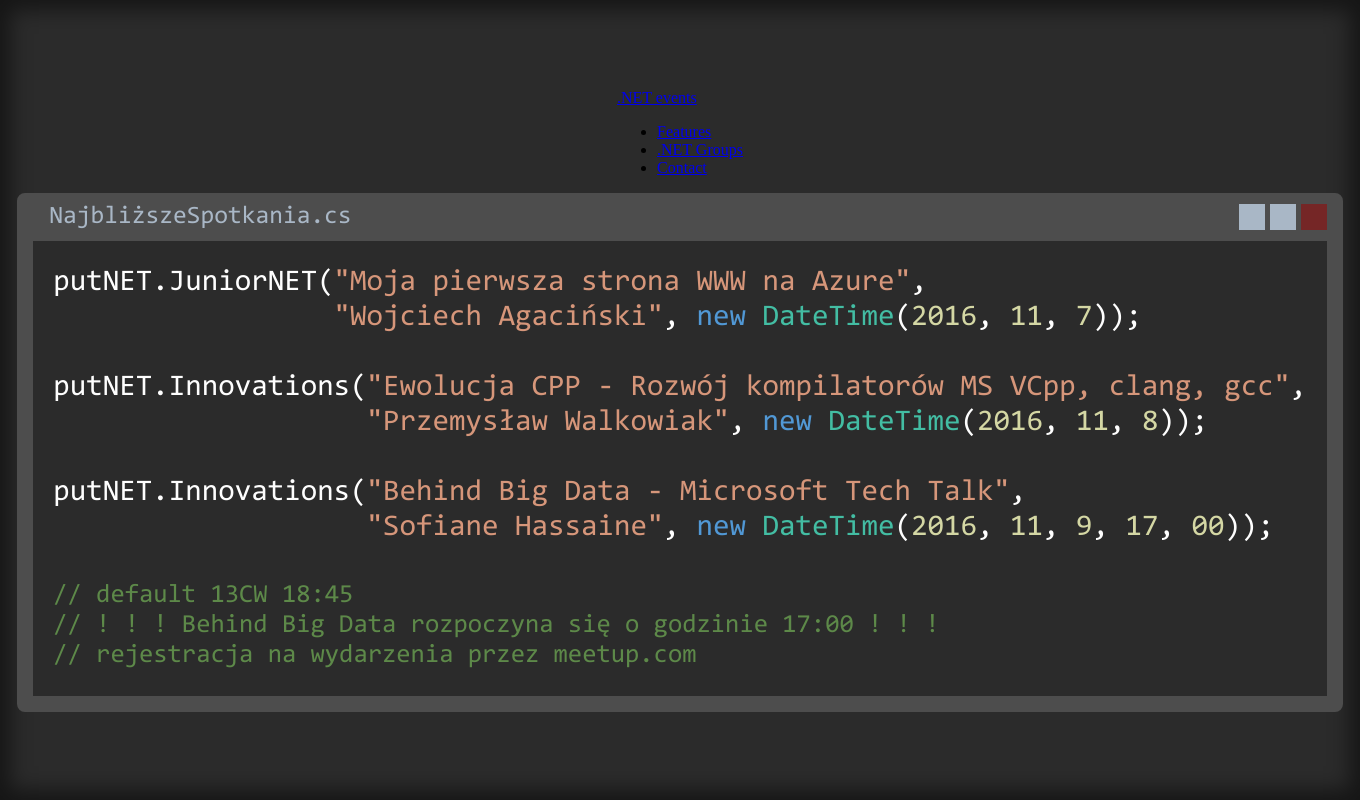
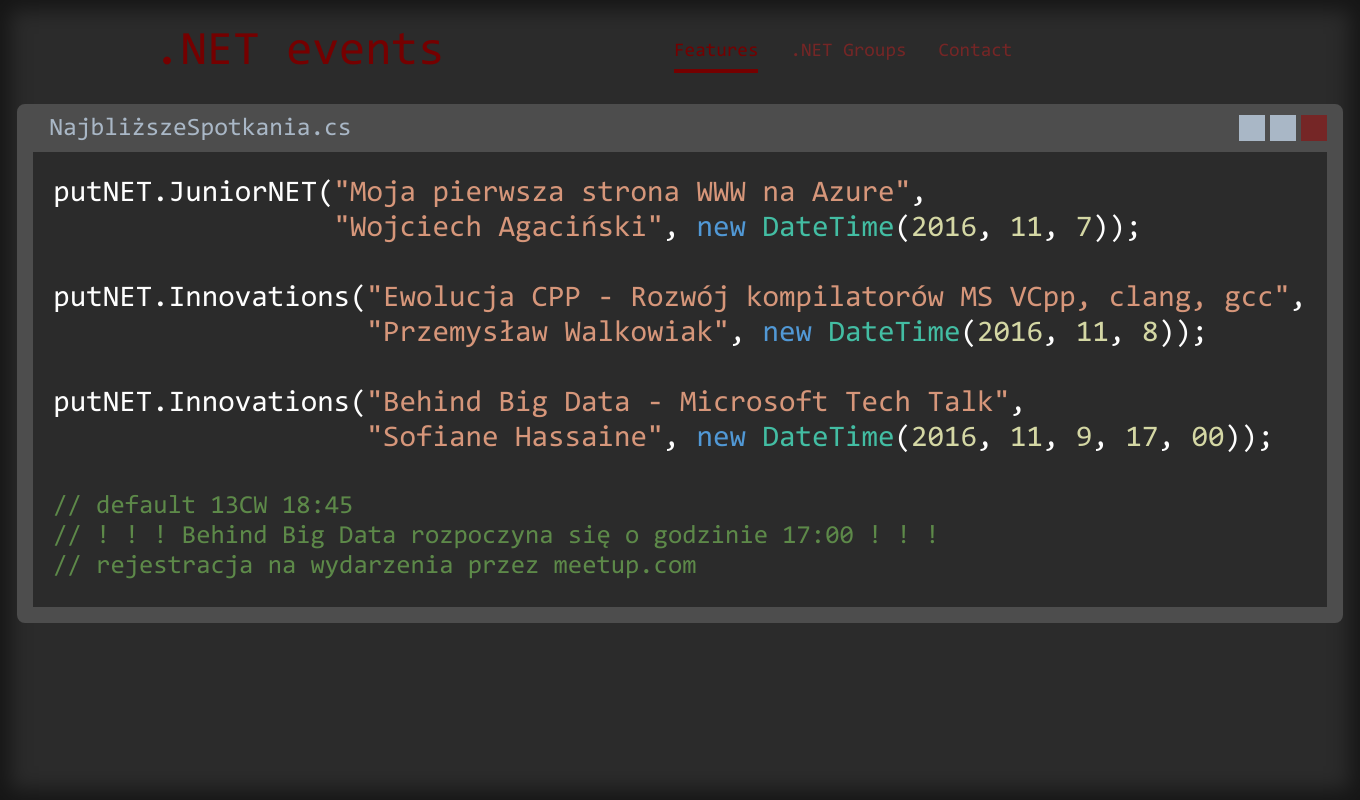
Before and after one commit to Nuurek/dotNet_events, a Django app: page / in a window 1360 px wide. Run offline with Django 3.2, Linux system fonts and the light colour scheme; style sheets or scripts are compiled from the project's sources; some libraries are stand-ins or nearby versions.

Commit message:
Added navbar. Changed a bit stylesheet to prepare template for being inherited.

```diff
--- a/events/static/css/site.scss
+++ b/events/static/css/site.scss
@@ -2,12 +2,20 @@
 $gray: #4d4d4d;
 $light-gray: #a9b7c6;
 $super-light-gray: #fefefe;
+$primary-red: #750000;
+$secondary-red: #752626;
+$primary-tanned: #d6967a;
 
-$primary-red: #752626;
+@mixin box-shadow($value) {
+    -webkit-box-shadow: $value;
+    -moz-box-shadow: $value;
+    box-shadow: $value;
+}
 
 html, body {
     height: 100%;
     font-size: 1rem;
+    font-family: "Consolas";
 }
 
 body {
@@ -15,30 +23,86 @@
 }
 
 .site-wrapper {
-    display: flex;
-    justify-content: center;
-    align-items: center;
-    flex-direction: column;
     width: 100%;
     height: 100%;
     min-height: 100%;
     background-color: $dark-gray;
-    -webkit-box-shadow: inset 0 0 20px 10px rgba(0,0,0,.5);
-    -moz-box-shadow: inset 0 0 20px 10px rgba(0,0,0,.5);
-    box-shadow: inset 0 0 20px 10px rgba(0,0,0,.5);
+    @include box-shadow(inset 0 0 20px 10px rgba(0,0,0,.5));
+
+    .navbar-container {
+        width: 100%;
+        padding: 1rem 0;
+
+        .navbar-inner {
+            width: 100%;
+            display: flex;
+            justify-content: center;
+            align-items: center;
+
+            .navbar {
+                width: 80%;
+                padding: 0.5rem 0;
+                display: flex;
+                justify-content: space-around;
+                align-items: center;
+                flex-direction: row;
+                text-align: center;
+
+                .brand {
+                    width: 30%;
+
+                    a {
+                        color: $primary-red;
+                        font-size: 3rem;
+                    }
+                }
+
+                .nav-items {
+                    width: 70%;
+                    list-style: none;
+                    display: flex;
+                    flex-direction: row;
+                    align-items: center;
+                    justify-content: center;
+
+                    .nav-item {
+                        padding: 0 1rem;
+
+                        > * {
+                            font-size: 1.2rem;
+                        }
+
+                        &.active {
+                            a, a:visited {
+                                color: $primary-red;
+                                border-bottom-color: currentColor;
+                            }
+                        }
+
+                        a, a:visited {
+                            color: $secondary-red;
+                            border-bottom: 0.3rem solid transparent;
+                            padding: 0.5rem 0;
+                        }
+
+                        a:hover {
+                            border-bottom-color: currentColor;
+                        }
+                    }
+                }
+
+                a {
+                    text-decoration: none;
+                }
+            }
+        }
+    }
 
     .site-wrapper-inner {
-        display: flex;
-        justify-content: center;
-        align-items: center;
 
         .schedule-container {
             display: flex;
             justify-content: space-around;
-
-            > * {
-                font-family: "Consolas";
-            }
 
             .window-container {
                 position: relative;
@@ -76,7 +140,7 @@
                         }
 
                         .red {
-                            background: $primary-red;
+                            background: $secondary-red;
                         }
                     }
                 }
@@ -115,7 +179,7 @@
                                     white-space: pre;
 
                                     &.tanned {
-                                        color: #d6967a;
+                                        color: $primary-tanned;
                                     }
 
                                     &.blue {
--- a/events/templates/base.html
+++ b/events/templates/base.html
@@ -15,20 +15,24 @@
 <body>
     <div class="site-wrapper">
         <div class="navbar-container">
-            <nav class="navbar">
-                <a class="navbar-brand" href="#">.NET events</a>
-                <ul class="nav-items">
-                    <li class="nav-item active">
-                        <a class="nav-link" href="#">Features</a>
-                    </li>
-                    <li class="nav-item">
-                        <a class="nav-link" href="#">.NET Groups</a>
-                    </li>
-                    <li class="nav-item">
-                        <a class="nav-link" href="#">Contact</a>
-                    </li>
-                </ul>
-            </nav>
+            <div class="navbar-inner">
+                <nav class="navbar">
+                    <div class="brand">
+                        <a href="#">.NET events</a>
+                    </div>
+                    <div class="nav-items">
+                        <div class="nav-item active">
+                            <a href="#">Features</a>
+                        </div>
+                        <div class="nav-item">
+                            <a href="#">.NET Groups</a>
+                        </div>
+                        <div class="nav-item">
+                            <a href="#">Contact</a>
+                        </div>
+                    </div>
+                </nav>
+            </div>
         </div>
         <div class="site-wrapper-inner">
             {% block content %} {% endblock %}
```
